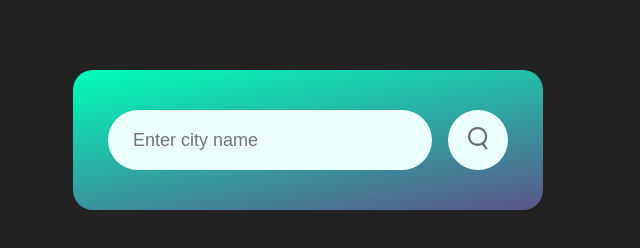
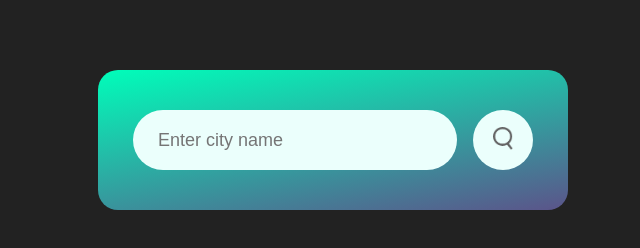
Before and after one commit to VelladuraiK/weather-app, a plain HTML site: page index.html in a window 1280 px wide. Shown: the whole page, without its empty margins (307-947 px from the left). Drawn offline with Linux system fonts and the light colour scheme.

Commit message:
Update style.css

```diff
--- a/style.css
+++ b/style.css
@@ -18,7 +18,6 @@ body {
     border-radius: 20px;
     padding: 40px 35px;
     text-align: center;
-    margin-left: 380px;
     margin-top: 70px;
 }
 
```
